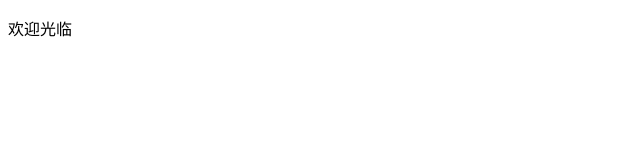
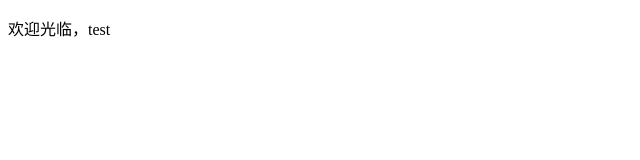
Before and after one commit to fzhongming/helloworld, a plain HTML site: page index.html in a window 1280 px wide. Shown: the full height of the page, 0-640 px from the left. Drawn offline with Linux system fonts and the light colour scheme.

Commit message:
Update index.html

```diff
--- a/index.html
+++ b/index.html
@@ -5,6 +5,6 @@
 		<title>首页</title>
 	</head>
 	<body>
-		<p>欢迎光临</p>
+		<p>欢迎光临，test</p>
 	</body>
 </html>
```
